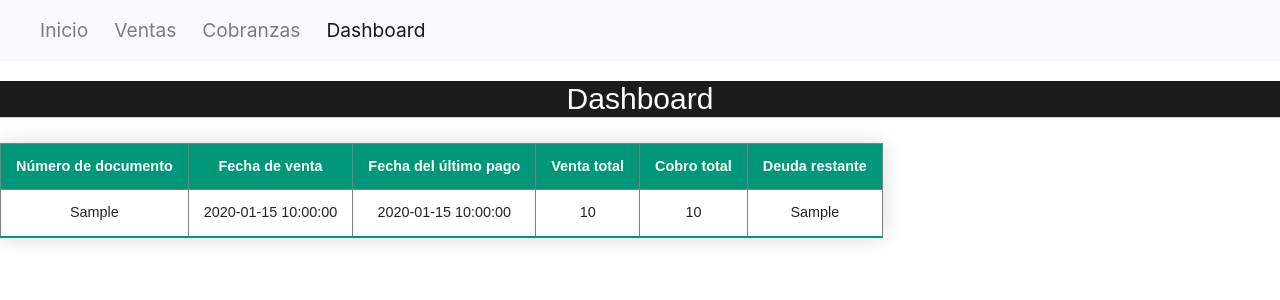
After one commit to chopper210397/Lydemar, a Flask app: template cobranzas/templates/dashboard.html in a window 1280 px wide. The commit adds this page. Shown: the top 300 px of the page. Run offline with Flask 3, Linux system fonts and the light colour scheme; the template is opened without the code that fills it: most values are stand-ins (such as "Sample title", 1, 10 or a date in 2020).

Commit message:
dashboard section added

```diff
--- a/cobranzas/app.py
+++ b/cobranzas/app.py
@@ -1,5 +1,7 @@
 from flask import Flask, render_template, request, url_for , jsonify, redirect, flash
 from flask_sqlalchemy import SQLAlchemy
+from sqlalchemy_utils import create_view
+from sqlalchemy import text
 import os
 import itertools
 from collections.abc import MutableMapping
@@ -13,6 +15,7 @@ from pretty_html_table import build_table
 current_dir = os.getcwd()
 template_dir = os.path.join(current_dir,'templates')
 static_dir = os.path.join(current_dir,'static')
+
 
 # for development environment
 # current_dir = os.getcwd()
@@ -186,7 +189,7 @@ def cobranzas():
     )
     db.session.add(cobranza)
     db.session.commit()
-    flash(f"Account Succesfully created", "success")
+    flash(f"Cobranza registrada :D", "success")
     # Redirigimos a la página de cobranzas
     return redirect(url_for('cobranzas'))
 
@@ -194,29 +197,34 @@ def cobranzas():
     return render_template('cobranzas.html')
 
 
+@app.route('/dashboard', methods=['GET'])
+def dashboard():
+  connection = db.engine.connect()
 
+  sql = text("""
+  SELECT *
+  FROM public.master_ventas_cobranzas
+  """)
 
-# @app.route('/cobranzas', methods=['GET', 'POST'])
-# def cobranzas():
-#   fecha = request.form['fecha']
-#   tipo_de_documento = request.form['tipo_de_documento']
-#   numero_documento = request.form['numero_documento']
-#   medio_pago = request.form['medio_pago']
-#   monto = request.form['monto']
-#   timestamp = datetime.now()
+  results = connection.execute(sql)
 
-#   # Creamos un nuevo registro en la base de datos
-#   cobranza = Cobranzas(
-#                 fecha=fecha,
-#                 tipo_de_documento=tipo_de_documento,
-#                 numero_documento=numero_documento,
-#                 medio_pago=medio_pago,
-#                 monto=monto,
-#                 timestamp=timestamp
-#                 )
-#   db.session.add(cobranza)
-#   db.session.commit()
-#   return render_template('cobranzas.html')
+  # Prepare data to be displayed in the template
+  data = []
+  for row in results:
+      data.append({
+          'numero_documento': row[0],
+          'fecha_venta': row[1],
+          'fecha_ultimo_pago': row[2],
+          'venta_total': row[3],
+          'cobro_total': row[4],
+          'deuda_restante': row[5]
+    })
+
+  # Close the database connection
+  connection.close()
+
+  # Render the template with the prepared data
+  return render_template('dashboard.html', data=data)
 
 # Iniciar el servidor
 if __name__ == '__main__':
--- a/cobranzas/requirements.txt
+++ b/cobranzas/requirements.txt
@@ -12,3 +12,4 @@ pandas
 psycopg2
 unidecode
 pretty_html_table
+sqlalchemy_utils
--- /dev/null
+++ b/cobranzas/templates/dashboard.html
@@ -0,0 +1,62 @@
+<!DOCTYPE html>
+<html lang="en">
+<head>
+    <link rel="stylesheet" href="https://cdn.jsdelivr.net/npm/bootstrap@4.3.1/dist/css/bootstrap.min.css" integrity="sha384-ggOyR0iXCbMQv3Xipma34MD+dH/1fQ784/j6cY/iJTQUOhcWr7x9JvoRxT2MZw1T" crossorigin="anonymous">
+    <meta charset="UTF-8">
+    <meta name="viewport" content="width=device-width, initial-scale=1.0">
+    <link href="{{ url_for('static',filename='css/ventas_style.css') }}" rel="stylesheet" type="text/css">
+    <title>Dashboard</title>
+</head>
+<body>
+    <nav class="navbar navbar-expand-lg navbar-light bg-light">
+        <a class="navbar-brand" href="#"></a>
+        <button class="navbar-toggler" type="button" data-toggle="collapse" data-target="#navbarSupportedContent" aria-controls="navbarSupportedContent" aria-expanded="false" aria-label="Toggle navigation">
+          <span class="navbar-toggler-icon"></span>
+        </button>
+
+        <div class="collapse navbar-collapse navbar-collapse-xs" id="navbarSupportedContent">
+          <ul class="navbar-nav mr-auto">
+            <li class="nav-item">
+              <a class="nav-link" href="/" style="font-size: 1.2em; margin-right: 10px;">Inicio </a>
+            </li>
+            <li class="nav-item">
+              <a class="nav-link" href="/ventas" style="font-size: 1.2em; margin-right: 10px;">Ventas </a>
+            </li>
+            <li class="nav-item">
+              <a class="nav-link" href="/cobranzas" style="font-size: 1.2em; margin-right: 10px;">Cobranzas</a>
+            </li>
+            <li class="nav-item active">
+                <a class="nav-link" href="/dashboard" style="font-size: 1.2em; margin-right: 10px;">Dashboard <span class="sr-only">(current)</span></a>
+              </li>
+          </ul>
+        </div>
+      </nav>
+
+    <h1>Dashboard</h1>
+    <table class = "styled-table" border = "1">
+        <thead>
+            <tr>
+                <th>Número de documento</th>
+                <th>Fecha de venta</th>
+                <th>Fecha del último pago</th>
+                <th>Venta total</th>
+                <th>Cobro total</th>
+                <th>Deuda restante</th>
+            </tr>
+        </thead>
+        <tbody>
+            {# Loop over the data and render each row #}
+            {% for row in data %}
+                <tr>
+                    <td>{{ row['numero_documento'] }}</td>
+                    <td>{{ row['fecha_venta'] }}</td>
+                    <td>{{ row['fecha_ultimo_pago'] }}</td>
+                    <td>{{ row['venta_total'] }}</td>
+                    <td>{{ row['cobro_total'] }}</td>
+                    <td>{{ row['deuda_restante'] }}</td>
+                </tr>
+            {% endfor %}
+        </tbody>
+    </table>
+</body>
+</html>
--- a/cobranzas/templates/index.html
+++ b/cobranzas/templates/index.html
@@ -25,6 +25,9 @@
         </li>
         <li class="nav-item">
           <a class="nav-link" href="/cobranzas" style="font-size: 1.2em; margin-right: 10px;">Cobranzas</a>
+        </li>
+        <li class="nav-item">
+          <a class="nav-link" href="/dashboard" style="font-size: 1.2em; margin-right: 10px;">Dashboard</a>
         </li>
       </ul>
     </div>
```
Also changed, not shown: POSTGRESQL/DDL.sql (+30 -0 lines), cobranzas/templates/cobranzas.html (+5 -2 lines), cobranzas/templates/layout.html (+5 -2 lines).
